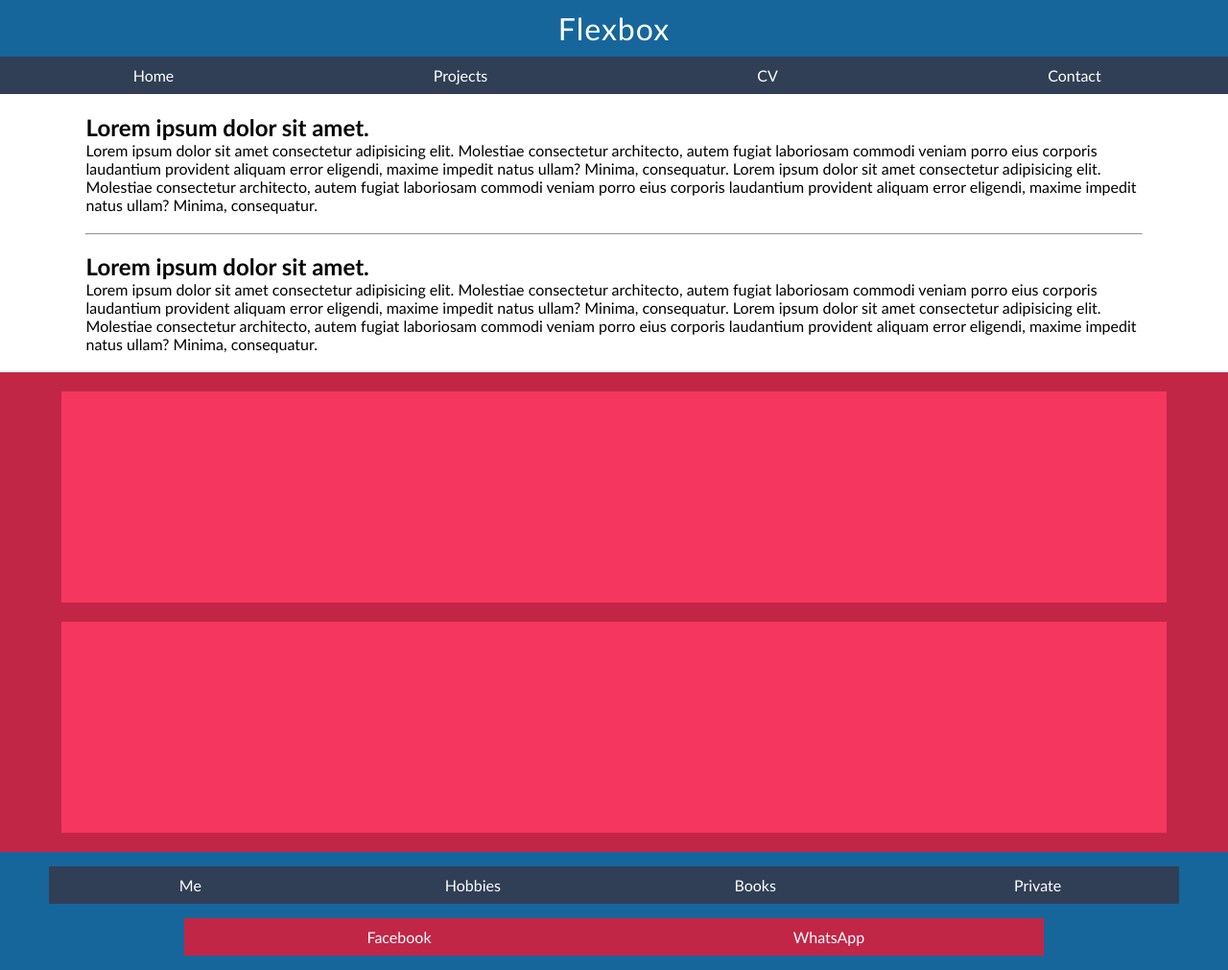
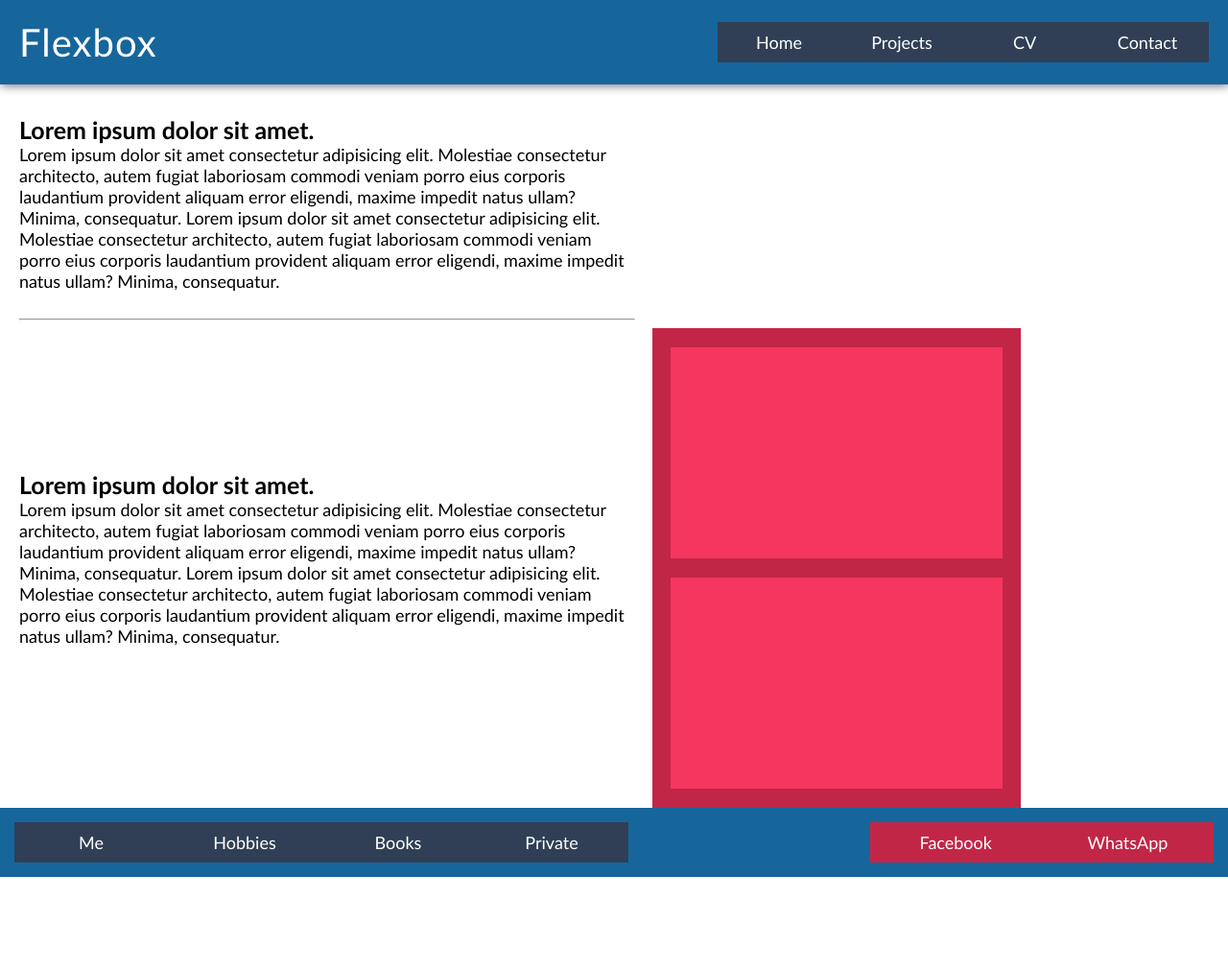
Before and after one commit to Adiazgomez68/flexbox-page-mockup, a plain HTML site: page index.html in a window 1280 px wide. Shown: the whole page at 96% size. After the commit the page ends 914 px from the top, so only its background shows below. Drawn offline with Linux system fonts and the light colour scheme.

Commit message:
Tablet design finished

```diff
--- a/css/flex-container.css
+++ b/css/flex-container.css
@@ -2,6 +2,11 @@
     display: flex;
     flex-direction: column;
     align-items: center;
+    padding-top: 96px;
+}
+
+.flex-container hr {
+    width: 86%;
 }
 
 .section-1, .section-2 {
@@ -38,3 +43,59 @@
 .flex-aside div:hover {
     box-shadow: rgb(122, 27, 48) 1px 1px 15px;
 }
+
+.flex-aside #div-2 {
+    margin-top: 0;
+}
+
+/* -------------- TABLET DESIGN ------------- */
+
+@media (min-width: 768px) {
+    .flex-container {
+        padding-top: 130px;
+    }
+
+    .section-1 h1, .section-2 h1 {
+        font-size: 25px;
+    }
+    .section-1 p, .section-2 p {
+        font-size: 18px;
+    }
+
+    .flex-aside {
+        flex-direction: row;
+        height: 300px;
+    }
+    .flex-aside #div-2 {
+        margin: 20px 20px 20px 0;
+    }
+}
+
+/* -------------- MOBILE DESIGN ------------- */
+
+@media (min-width: 1024px) {
+    .flex-container {
+        padding-top: 100px;
+        flex-direction: row;
+        flex-wrap: wrap;
+    }
+
+    .flex-container hr {
+        width: 50%;
+        margin-left: 20px;
+    }
+
+    .section-1, .section-2 {
+        width: 50%;
+    }
+
+    .flex-aside {
+        flex-direction: column;
+        width: 30%;
+        height: 500px;
+        /* height: 300px; */
+    }
+    .flex-aside #div-2 {
+        margin: 0 20px 20px 20px;
+    }
+}
--- a/css/flex-footer.css
+++ b/css/flex-footer.css
@@ -18,9 +18,26 @@
     display: flex;
     justify-content: space-around;
     margin: 0 15px 15px 15px;
-    width: 70%;
+    width: 58%;
 }
 
 #ul-1 li, #ul-2 li {
     width: 200px;
 }
+
+/* ---------- TABLET DESIGN ------------- */
+
+@media (min-width: 768px) {
+    .flex-footer {
+        flex-direction: row;
+        justify-content: space-between;
+    }
+
+    .flex-footer #ul-1 {
+        width: 50%;
+    }
+    .flex-footer #ul-2 {
+        width: 28%;
+        margin: 15px;
+    }
+}
--- a/css/flex-header.css
+++ b/css/flex-header.css
@@ -22,6 +22,9 @@ li:hover {
     display: flex;
     flex-direction: column;
     align-items: center;
+    position: fixed;
+    width: 100%;
+    box-shadow: 1px 1px 10px rgb(104, 104, 104);
     background:rgb(22, 102, 156);
 }
 
@@ -47,3 +50,29 @@ li:hover {
 .flex-header nav ul li {
     width: 200px;
 }
+
+/* -------------- TABLET DESIGN ------------- */
+
+@media (min-width: 768px) {
+    li {
+        font-size: 18px;
+    }
+
+    .flex-header h1 {
+        margin: 20px;
+        font-size: 40px;
+    }
+}
+
+/* -------------- MOBILE DESIGN ------------- */
+
+@media (min-width: 1024px) {
+    .flex-header {
+        flex-direction: row;
+        justify-content: space-between;
+    }
+    .flex-header nav {
+        width: 40%;
+        margin-right: 20px;
+    }
+}
--- a/index.html
+++ b/index.html
@@ -34,7 +34,7 @@
                 </p>
             </section>
 
-            <hr style="width: 86%;"> <br>
+            <hr> <br>
 
             <section class="section-2">
                 <h1> Lorem ipsum dolor sit amet. </h1>
@@ -49,8 +49,8 @@
             </section>
 
             <aside class="flex-aside">
-                <div></div>
-                <div style="margin-top: 0;"></div>
+                <div id="div-1"></div>
+                <div id="div-2"></div>
             </aside>
         </main>
 
```
